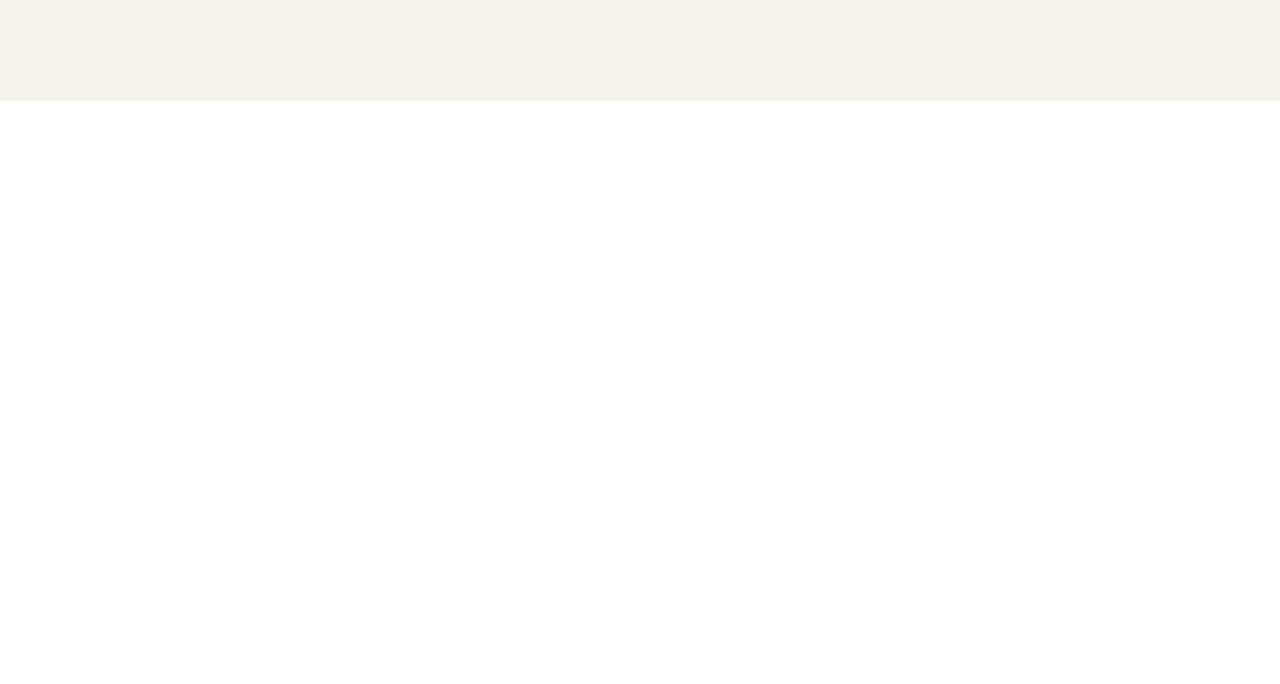
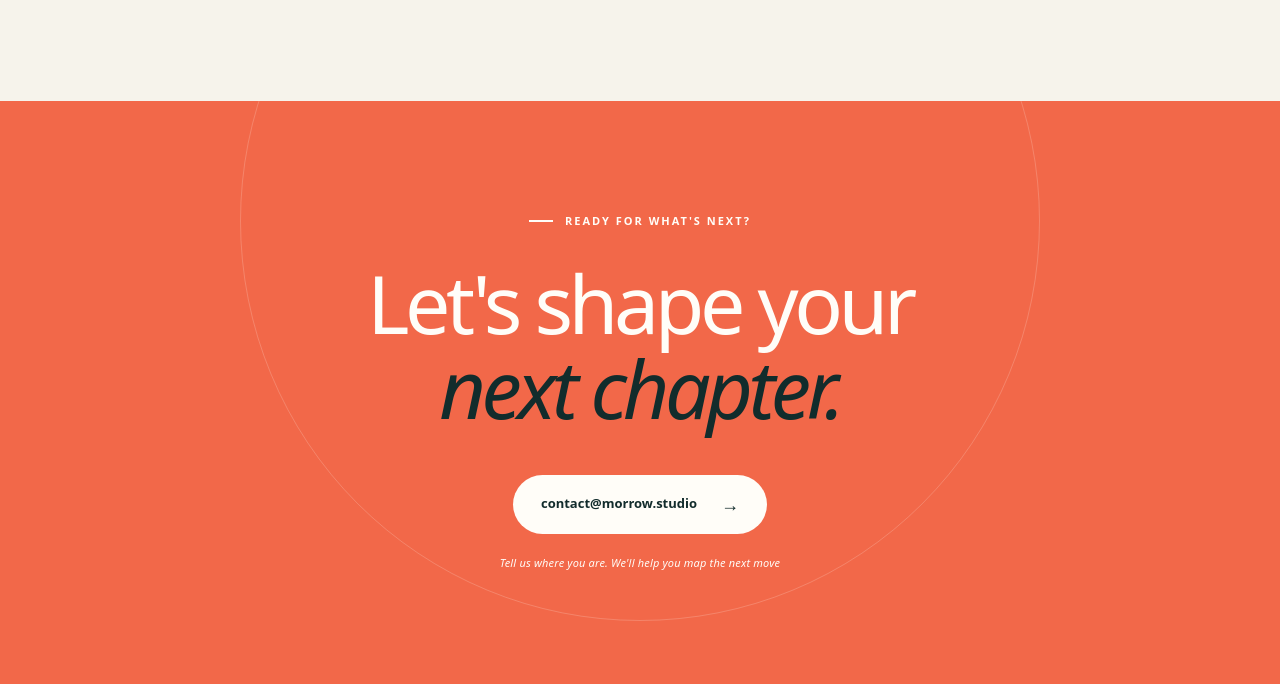
Before and after one commit to RicardoPriv/landing-page-project, a website built with Vite: page frontend/index.html in a window 1280 px wide. Shown: the part 3487-4171 px from the top of the page. Before the commit the page ends 3588 px from the top, so only its background shows below. Built offline with nearby package versions, Linux system fonts and the light colour scheme.

Commit message:
contact added

```diff
--- a/frontend/src/main.js
+++ b/frontend/src/main.js
@@ -5,6 +5,7 @@ import hero from "./sections/hero.html?raw"
 import about from "./sections/about.html?raw"
 import services from "./sections/services.html?raw"
 import testimonials from "./sections/testimonials.html?raw"
+import contact from "./sections/contact.html?raw"
 
 document.querySelector('#app').innerHTML = `
   ${header}
@@ -12,6 +13,7 @@ document.querySelector('#app').innerHTML = `
   ${about}
   ${services}
   ${testimonials}
+  ${contact}
 `
 
 setupCounter(document.querySelector('#counter'))
--- a/frontend/src/sections/contact.html
+++ b/frontend/src/sections/contact.html
@@ -0,0 +1,6 @@
+<section id="contact-section">
+  <header id="contact-header">READY FOR WHAT'S NEXT?</header>
+  <h2 id="contact-title">Let's shape your <span>next chapter.</span></h2>
+  <button id="contact-button">contact@morrow.studio</button>
+  <p id="contact-blurb">Tell us where you are. We'll help you map the next move</p>
+</section>
--- a/frontend/src/style.css
+++ b/frontend/src/style.css
@@ -3,6 +3,7 @@
 @import './styles/about.css';
 @import './styles/services.css';
 @import './styles/testimonials.css';
+@import './styles/contact.css';
 
 :root {
   --text: #6b6375;
--- a/frontend/src/styles/contact.css
+++ b/frontend/src/styles/contact.css
@@ -0,0 +1,145 @@
+/* Coral contact panel with the prototype's oversized circular outline. */
+#contact-section {
+  --contact-ink: #122c2c;
+  --contact-cream: #fffdf8;
+  display: flex;
+  flex-direction: column;
+  align-items: center;
+  position: relative;
+  isolation: isolate;
+  overflow: hidden;
+  box-sizing: border-box;
+  padding: 112px 40px;
+  background: #f26849;
+  color: var(--contact-cream);
+  color-scheme: light;
+  text-align: center;
+}
+
+#contact-section::before {
+  content: '';
+  position: absolute;
+  z-index: -1;
+  top: -280px;
+  left: 50%;
+  width: 800px;
+  height: 800px;
+  box-sizing: border-box;
+  border: 1px solid #fffdf830;
+  border-radius: 50%;
+  transform: translateX(-50%);
+  pointer-events: none;
+}
+
+#contact-header {
+  display: flex;
+  align-items: center;
+  justify-content: center;
+  gap: 12px;
+  font-size: 11px;
+  font-weight: 600;
+  line-height: 1.5;
+  letter-spacing: 2px;
+}
+
+#contact-header::before {
+  content: '';
+  width: 24px;
+  height: 2px;
+  flex-shrink: 0;
+  background: var(--contact-cream);
+}
+
+#contact-title {
+  max-width: 900px;
+  margin: 32px 0 44px;
+  color: var(--contact-cream);
+  font-size: clamp(44px, 6.3vw, 88px);
+  font-weight: 400;
+  line-height: 1.05;
+  letter-spacing: -0.055em;
+}
+
+#contact-title span {
+  display: block;
+  color: var(--contact-ink);
+  font-style: italic;
+}
+
+#contact-button {
+  display: inline-flex;
+  align-items: center;
+  justify-content: center;
+  gap: 24px;
+  box-sizing: border-box;
+  max-width: 100%;
+  min-height: 52px;
+  padding: 16px 28px;
+  border: 0;
+  border-radius: 999px;
+  background: var(--contact-cream);
+  color: var(--contact-ink);
+  font: inherit;
+  font-size: 13px;
+  font-weight: 600;
+  line-height: 1.5;
+  overflow-wrap: anywhere;
+  cursor: pointer;
+}
+
+#contact-button::after {
+  content: '→';
+  font-size: 18px;
+}
+
+#contact-button:hover {
+  background: var(--contact-ink);
+  color: var(--contact-cream);
+}
+
+#contact-button:focus-visible {
+  outline: 2px solid var(--contact-ink);
+  outline-offset: 5px;
+}
+
+#contact-blurb {
+  display: block;
+  max-width: 420px;
+  margin-top: 20px;
+  font-size: 11px;
+  font-style: italic;
+  line-height: 1.7;
+}
+
+@media (max-width: 900px) {
+  #contact-section {
+    padding-block: 88px;
+  }
+}
+
+@media (max-width: 760px) {
+  #contact-section {
+    padding: 72px 24px;
+  }
+
+  #contact-section::before {
+    top: -120px;
+    width: 560px;
+    height: 560px;
+  }
+
+  #contact-title {
+    margin: 28px 0 36px;
+  }
+}
+
+@media (max-width: 400px) {
+  #contact-section {
+    padding-inline: 16px;
+  }
+
+  #contact-header {
+    font-size: 10px;
+    letter-spacing: 1.5px;
+  }
+}
```
